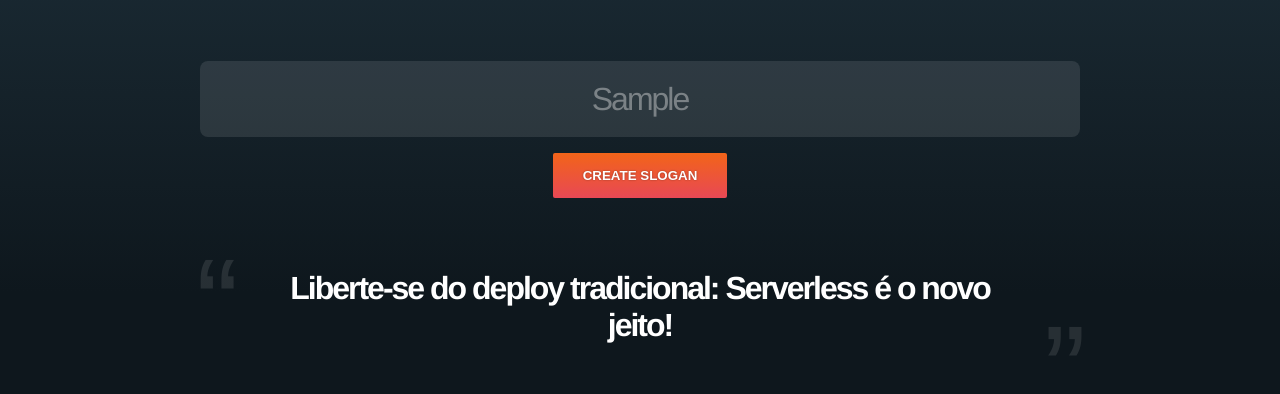
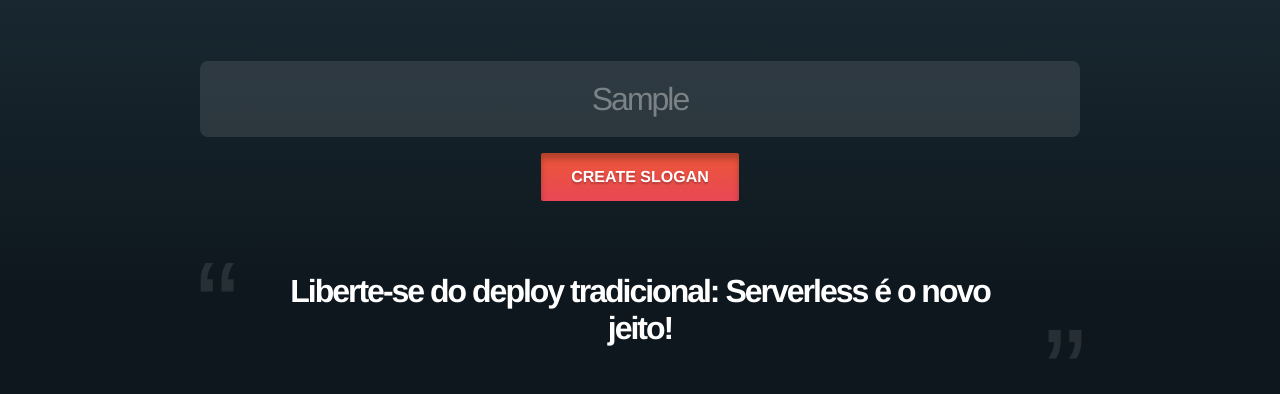
Before and after one commit to bohr-io/openai-template, a website: page index.html in a window 1280 px wide. Both pictures are taken after typing "Sample" into the empty fields and a click on the input "Create Slogan". Shown: the part 212-606 px from the top of the page. Drawn offline with Linux system fonts and the light colour scheme; no server answers.

Commit message:
css button

```diff
--- a/index.html
+++ b/index.html
@@ -49,7 +49,7 @@ input[type="submit"] {
   background: linear-gradient(180deg, #F26419 0%, #E84855 100%);
   border-radius: 2px;
   padding:15px 30px;
-  font-size: 16px/18px Helvetica, Arial, sans-serif;
+  font: 16px/18px Helvetica, Arial, sans-serif;
   text-align: center;
   text-transform: uppercase;
   font-weight:bold;
@@ -57,7 +57,18 @@ input[type="submit"] {
   text-shadow: 0px 0px 2px rgba(0, 0, 0, 0.4);
   margin:0 auto 72px;
   display:block;
+  cursor:pointer;
 }
+input[type="submit"]:hover{
+  background: linear-gradient(0deg, rgba(232, 72, 85, 0.5), rgba(232, 72, 85, 0.5)), linear-gradient(180deg, #F26419 0%, #E84855 100%);
+  text-shadow: 0px 0px 2px rgba(0, 0, 0, 0.4), 0px 0px 20px #F4CC3A;
+}
+input[type="submit"]:focus{
+  background: linear-gradient(0deg, rgba(232, 72, 85, 0.5), rgba(232, 72, 85, 0.5)), linear-gradient(180deg, #F26419 0%, #E84855 100%);
+  box-shadow: inset 0px 6px 6px rgba(0, 0, 0, 0.25);
+  text-shadow: 0px 2px 2px rgba(0, 0, 0, 0.25);
+}
+
 #result_wrapper {
   text-align:center;
 }
```
